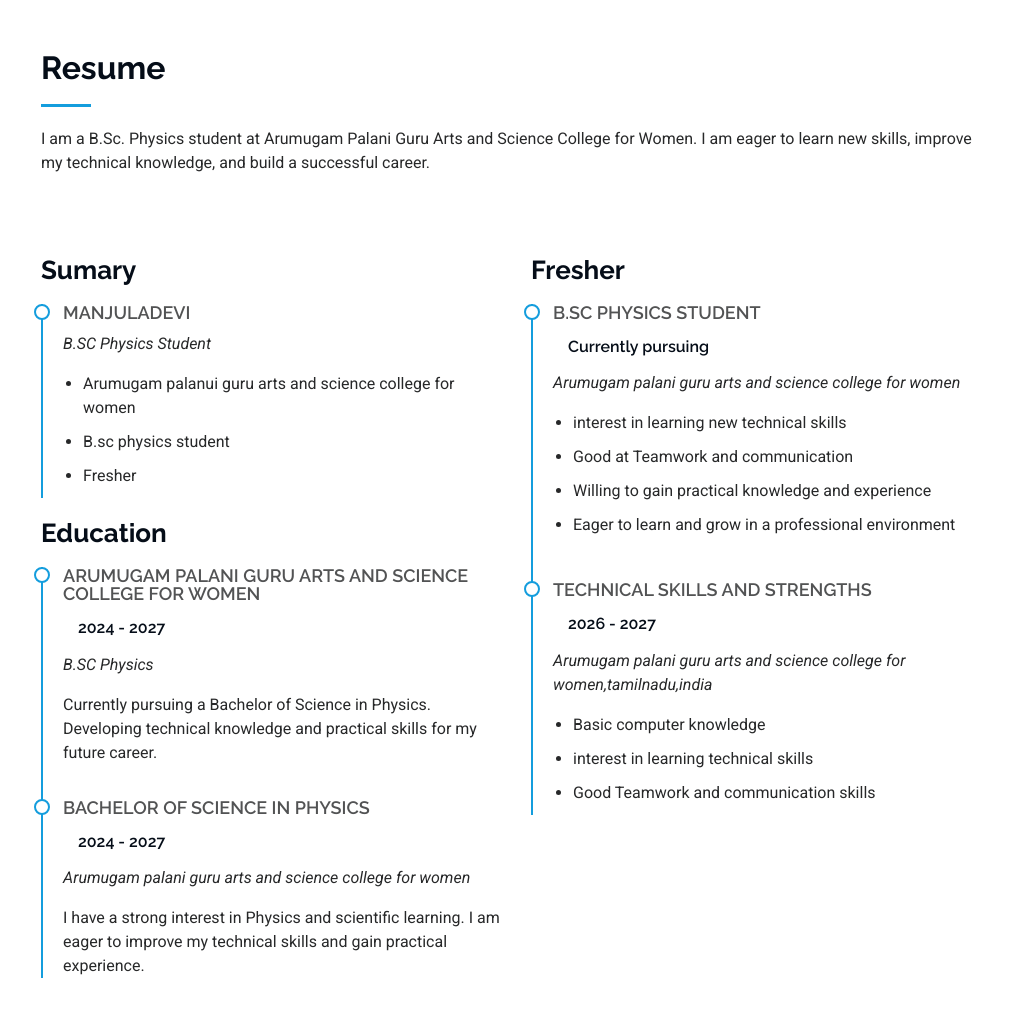
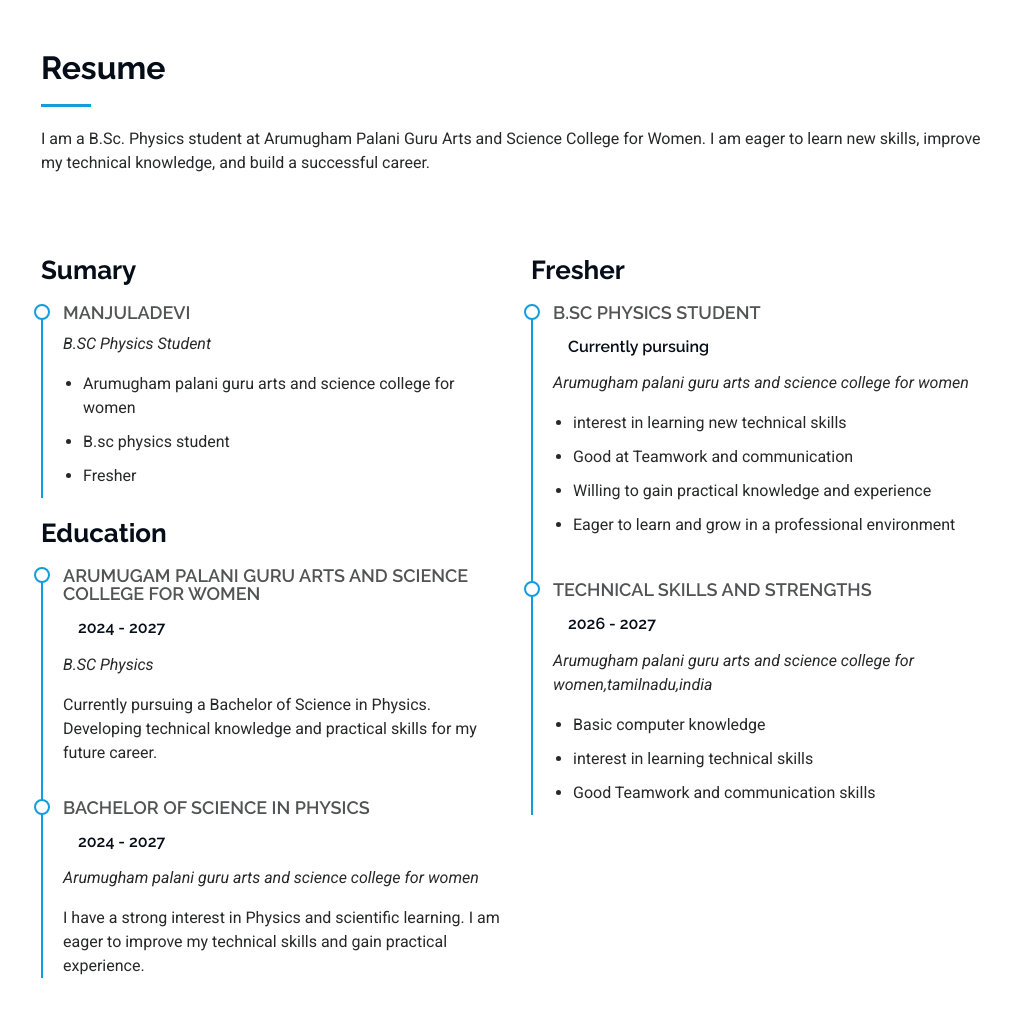
Before and after one commit to manjula-2007/my-portfolio, a plain HTML site: page index.html in a window 1280 px wide. Shown: the part 2280-3297 px from the top of the page, without its empty margins (271-1280 px from the left). Drawn offline with Linux system fonts and the light colour scheme.

Commit message:
Correct spelling of 'Arumugham Palani Guru' in resume

```diff
--- a/index.html
+++ b/index.html
@@ -271,7 +271,7 @@
       <!-- Section Title -->
       <div class="container section-title" data-aos="fade-up">
         <h2>Resume</h2>
-        <p>I am a B.Sc. Physics student at Arumugam Palani Guru Arts and Science College for Women. I am eager to learn new skills, improve my technical knowledge, and build a successful career. </p>
+        <p>I am a B.Sc. Physics student at Arumugham Palani Guru Arts and Science College for Women. I am eager to learn new skills, improve my technical knowledge, and build a successful career. </p>
       </div><!-- End Section Title -->
 
       <div class="container">
@@ -285,7 +285,7 @@
               <h4>Manjuladevi</h4>
               <p><em>B.SC Physics Student</em></p>
               <ul>
-                <li>Arumugam palanui guru arts and science college for women</li>
+                <li>Arumugham palani guru arts and science college for women</li>
                 <li>B.sc physics student</li>
                 <li>Fresher</li>
               </ul>
@@ -303,7 +303,7 @@ Developing technical knowledge and practical skills for my future career.</p>
             <div class="resume-item">
               <h4>Bachelor of Science in physics </h4>
               <h5>2024 - 2027</h5>
-              <p><em>Arumugam palani guru arts and science college for women</em></p>
+              <p><em>Arumugham palani guru arts and science college for women</em></p>
               <p>I have a strong interest in Physics and scientific learning.
 I am eager to improve my technical skills and gain practical experience.</p>
             </div><!-- Edn Resume Item -->
@@ -315,7 +315,7 @@ I am eager to improve my technical skills and gain practical experience.</p>
             <div class="resume-item">
               <h4>B.SC Physics student</h4>
               <h5>Currently pursuing</h5>
-              <p><em>Arumugam palani guru arts and science college for women </em></p>
+              <p><em>Arumugham palani guru arts and science college for women </em></p>
               <ul>
                 <li>interest in learning new technical skills</li>
                 <li>Good at Teamwork and communication </li>
@@ -327,7 +327,7 @@ I am eager to improve my technical skills and gain practical experience.</p>
             <div class="resume-item">
               <h4>Technical skills and strengths</h4>
               <h5>2026 - 2027</h5>
-              <p><em>Arumugam palani guru arts and science college for women,tamilnadu,india</em></p>
+              <p><em>Arumugham palani guru arts and science college for women,tamilnadu,india</em></p>
               <ul>
 
                 <li>Basic computer knowledge</li>
```
